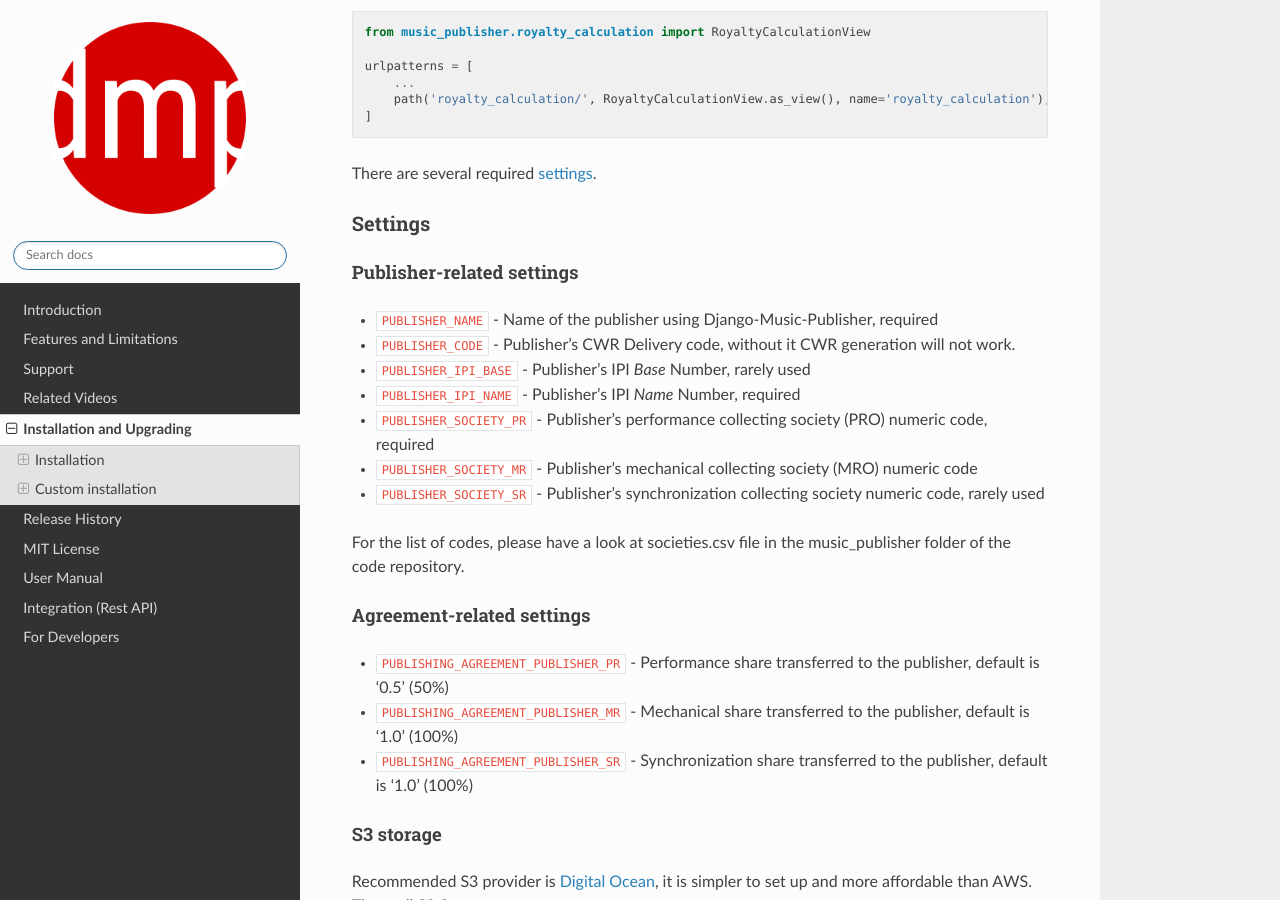
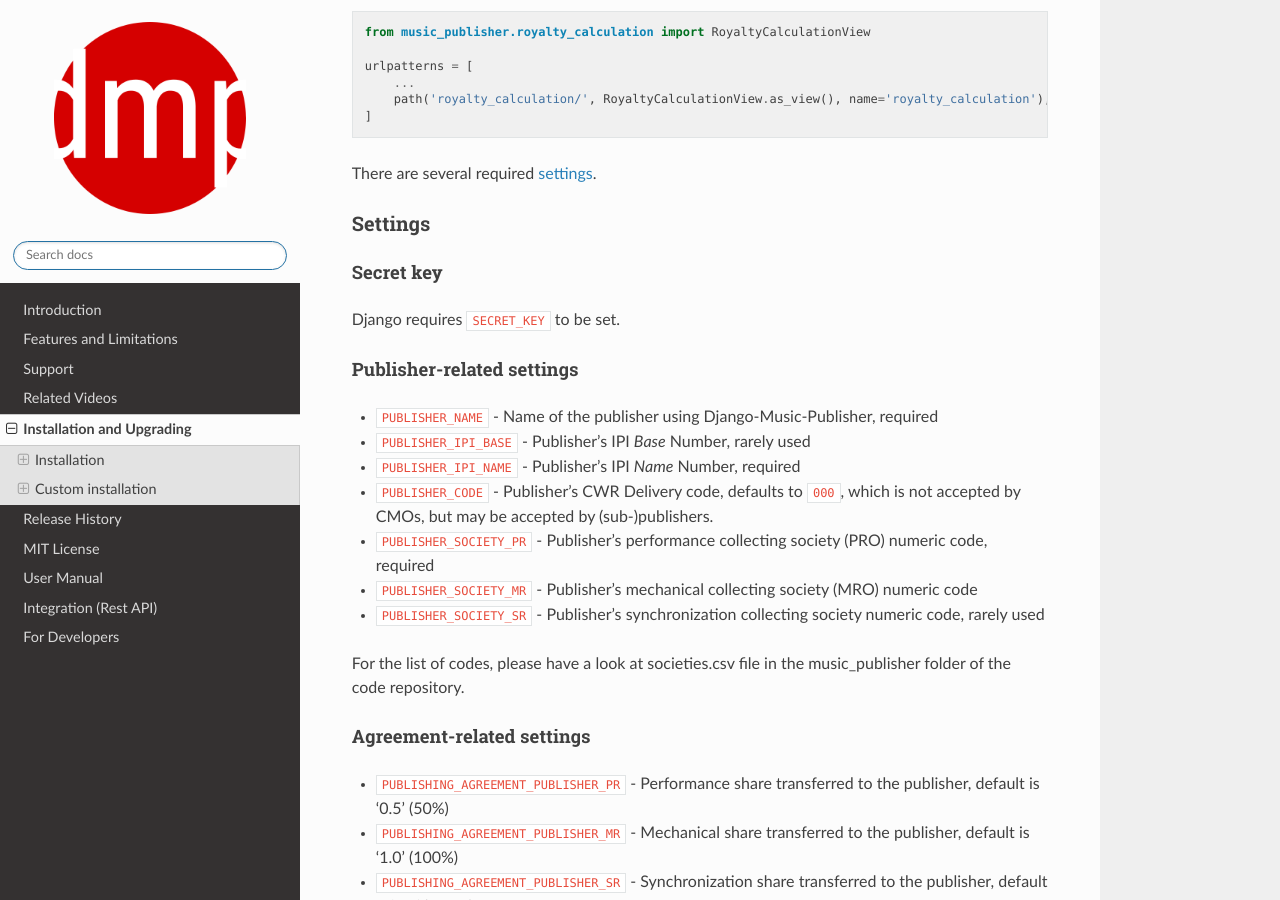
Before and after one commit to matijakolaric-com/django-music-publisher, a Sphinx documentation site: the page built from docs/installation.rst, in a window 1280 px wide and 900 px high, scrolled down 2024 px. Built offline with Sphinx 7.4.7 and the Read the Docs theme 2.0.0, drawn with Linux system fonts in a browser that asks for light colours.

Commit message:
CWR_CODE now defaults to "000", and default publisher IP to "P000001"

```diff
--- a/docs/installation.rst
+++ b/docs/installation.rst
@@ -83,13 +83,18 @@ There are several required `settings`_.
 Settings
 ===================================
 
+Secret key
+-----------------------------------
+
+Django requires ``SECRET_KEY`` to be set.
+
 Publisher-related settings
 -----------------------------------
 
 * ``PUBLISHER_NAME`` - Name of the publisher using Django-Music-Publisher, required
-* ``PUBLISHER_CODE`` - Publisher's CWR Delivery code, without it CWR generation will not work.
 * ``PUBLISHER_IPI_BASE`` - Publisher's IPI *Base* Number, rarely used
 * ``PUBLISHER_IPI_NAME`` - Publisher's IPI *Name* Number, required
+* ``PUBLISHER_CODE`` - Publisher's CWR Delivery code, defaults to ``000``, which is not accepted by CMOs, but may be accepted by (sub-)publishers.
 * ``PUBLISHER_SOCIETY_PR`` - Publisher's performance collecting society (PRO) numeric code, required
 * ``PUBLISHER_SOCIETY_MR`` - Publisher's mechanical collecting society (MRO) numeric code
 * ``PUBLISHER_SOCIETY_SR`` - Publisher's synchronization collecting society numeric code, rarely used
--- a/docs/manual_cwrexport.rst
+++ b/docs/manual_cwrexport.rst
@@ -23,7 +23,8 @@ Add View
    Add CWR export view
 
 .. note::
-    CWR exports can be created only if *CWR delivery code* is entered as ``PUBLISHER_CODE`` in :ref:`settings`.
+    If *CWR delivery code* is not entered as ``PUBLISHER_CODE`` in :ref:`settings`, ``000`` will be
+    used. Such CWR files will not be accepted by most CMOs, but may be accepted by (sub-)publishers.
 
 .. warning::
     Do NOT use an arbitratry CWR delivery code for creating CWR exports.
```
Also changed, not shown: 2 other files.
